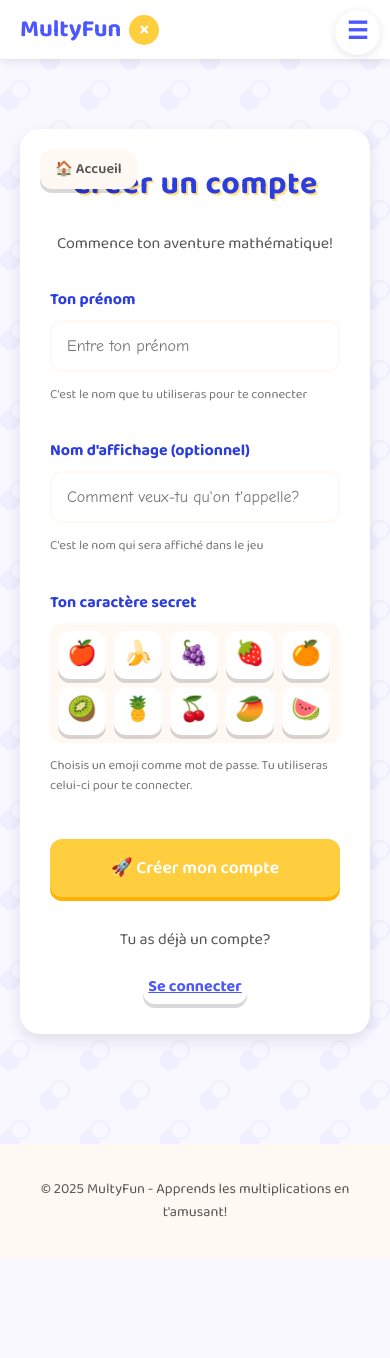
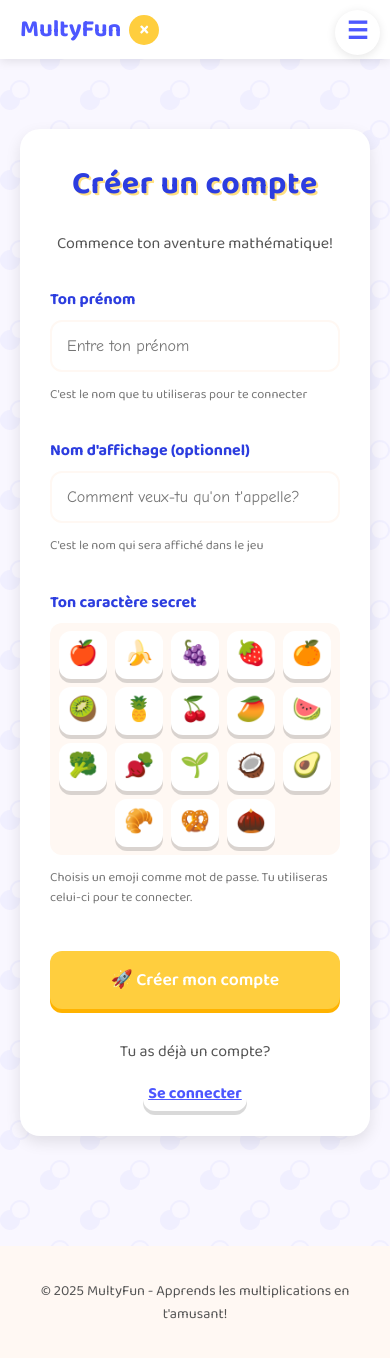
Before and after one commit to fpassaniti/jeu-grille-multiplications, a SvelteKit app: page /register in a window 390 px wide. Shown: the top 1358 px of the page. Before the commit the page ends 1259 px from the top, so only its background shows below. Built offline with nearby package versions, Linux system fonts and the light colour scheme.

Commit message:
replace all goto

```diff
--- a/src/app.css
+++ b/src/app.css
@@ -69,7 +69,8 @@ p {
 }
 
 /* Boutons */
-button {
+button,
+.button {
   font-family: 'Baloo 2', cursive;
   font-weight: 600;
   border-radius: var(--border-radius-md);
@@ -81,30 +82,36 @@ button {
   box-shadow: 0 4px 0 rgba(0, 0, 0, 0.15);
   position: relative;
   top: 0;
+  text-decoration: none;
 }
 
-button:hover {
+button:hover,
+.button:hover {
   transform: translateY(-2px);
   box-shadow: 0 6px 0 rgba(0, 0, 0, 0.15);
 }
 
-button:active {
+button:active,
+.button:hover {
   transform: translateY(2px);
   box-shadow: 0 2px 0 rgba(0, 0, 0, 0.15);
 }
 
-button.active {
+button.active,
+.button.active {
   background-color: var(--primary);
   color: white;
   box-shadow: 0 4px 0 var(--primary-dark);
 }
 
-button.active:hover {
+button.active:hover,
+.button.active:hover {
   background-color: var(--primary-light);
   box-shadow: 0 6px 0 var(--primary-dark);
 }
 
-button:disabled {
+button:disabled,
+.button:disabled {
   opacity: 0.6;
   cursor: not-allowed;
   transform: none;
@@ -188,7 +195,12 @@ input.incorrect {
     font-size: 1.2rem;
   }
 
-  button {
+  button,
+  .button {
     padding: 10px 20px;
   }
+
+  a {
+    text-decoration: none;
+  }
 }
--- a/src/lib/components/NavigationHeader.svelte
+++ b/src/lib/components/NavigationHeader.svelte
@@ -1,42 +1,9 @@
 <script>
-  import {goto} from '$app/navigation';
-
   // Props
   export let user = null;
 
   // État du menu mobile
   let mobileMenuOpen = false;
-
-  // Fonctions de navigation
-  function goToHome() {
-    goto('/');
-    closeMobileMenu();
-  }
-
-  function goToPlay() {
-    goto('/play');
-    closeMobileMenu();
-  }
-
-  function goToDashboard() {
-    goto('/dashboard');
-    closeMobileMenu();
-  }
-
-  function goToLeaderboard() {
-    goto('/leaderboard');
-    closeMobileMenu();
-  }
-
-  function goToLogin() {
-    goto('/login');
-    closeMobileMenu();
-  }
-
-  function goToRegister() {
-    goto('/register');
-    closeMobileMenu();
-  }
 
   // Fonction de déconnexion
   async function handleLogout() {
@@ -67,26 +34,26 @@
 <header class="app-header">
   <div class="header-container">
     <div class="header-main">
-      <div class="logo" on:click={goToHome}>
+      <a href="/" class="logo">
         <span class="logo-text">MultyFun</span>
         <span class="logo-icon">×</span>
-      </div>
+      </a>
 
       <!-- Navigation sur desktop -->
       <nav class="navigation desktop-nav">
         <ul class="nav-links">
           <li>
-            <button class="nav-link" on:click={goToHome}>Accueil</button>
+            <a href="/" class="nav-link button">Accueil</a>
           </li>
           <li>
-            <button class="nav-link" on:click={goToPlay}>Jouer</button>
+            <a href="/play" class="nav-link button">Jouer</a>
           </li>
           <li>
-            <button class="nav-link" on:click={goToLeaderboard}>Classement</button>
+            <a href="/leaderboard" class="nav-link button">Classement</a>
           </li>
           {#if user}
             <li>
-              <button class="nav-link" on:click={goToDashboard}>Tableau de bord</button>
+              <a href="/dashboard" class="nav-link button">Tableau de bord</a>
             </li>
           {/if}
         </ul>
@@ -100,8 +67,8 @@
             <span class="logout-icon">🚪</span>
           </button>
         {:else}
-          <button class="login-button" on:click={goToLogin}>Connexion</button>
-          <button class="register-button" on:click={goToRegister}>Inscription</button>
+          <a href="/login" class="button login-button">Connexion</a>
+          <a href="/register" class="button register-button">Inscription</a>
         {/if}
       </div>
 
@@ -116,25 +83,25 @@
       <nav class="mobile-nav">
         <ul class="mobile-nav-links">
           <li>
-            <button class="mobile-nav-link" on:click={goToHome}>
+            <a href="/" class="button mobile-nav-link">
               <span class="nav-icon">🏠</span> Accueil
-            </button>
+            </a>
           </li>
           <li>
-            <button class="mobile-nav-link" on:click={goToPlay}>
+            <a href="/play" class="button mobile-nav-link">
               <span class="nav-icon">🎮</span> Jouer
-            </button>
+            </a>
           </li>
           <li>
-            <button class="mobile-nav-link" on:click={goToLeaderboard}>
+            <a href="/leaderboard" class="button mobile-nav-link">
               <span class="nav-icon">🏆</span> Classement
-            </button>
+            </a>
           </li>
           {#if user}
             <li>
-              <button class="mobile-nav-link" on:click={goToDashboard}>
+              <a href="/dashboard" class="button mobile-nav-link">
                 <span class="nav-icon">📊</span> Tableau de bord
-              </button>
+              </a>
             </li>
           {/if}
         </ul>
@@ -149,12 +116,12 @@
               <span class="nav-icon">🚪</span> Déconnexion
             </button>
           {:else}
-            <button class="mobile-login-button" on:click={goToLogin}>
+            <a href="/login" class="button mobile-login-button">
               <span class="nav-icon">🔑</span> Connexion
-            </button>
-            <button class="mobile-register-button" on:click={goToRegister}>
+            </a>
+            <a href="/register" class="button mobile-register-button">
               <span class="nav-icon">📝</span> Inscription
-            </button>
+            </a>
           {/if}
         </div>
       </nav>
@@ -193,6 +160,7 @@
     align-items: center;
     gap: 8px;
     cursor: pointer;
+    text-decoration: none;
   }
 
   .logo-text {
@@ -239,6 +207,7 @@
     padding: 8px 12px;
     border-radius: var(--border-radius-sm);
     transition: all 0.2s;
+    text-decoration: none;
   }
 
   .nav-link:hover {
@@ -355,6 +324,7 @@
     color: var(--text-secondary);
     border-bottom: 1px solid var(--bg-secondary);
     cursor: pointer;
+    text-decoration: none;
   }
 
   .mobile-nav-link:hover {
@@ -398,6 +368,7 @@
     font-size: 1rem;
     border-radius: var(--border-radius-md);
     cursor: pointer;
+    text-decoration: none;
   }
 
   .mobile-logout-button {
--- a/src/routes/login/+page.svelte
+++ b/src/routes/login/+page.svelte
@@ -1,6 +1,6 @@
 <script>
-  import { goto } from '$app/navigation';
-  import { onMount } from 'svelte';
+  import {goto} from '$app/navigation';
+  import {onMount} from 'svelte';
 
   // État du formulaire
   let username = '';
@@ -11,7 +11,7 @@
   let submitted = false;
 
   // Caractères disponibles pour le mot de passe visuel
-  const passwordChars = ['🍎', '🍌', '🍇', '🍓', '🍊', '🥝', '🍍', '🍒', '🥭', '🍉'];
+  const passwordChars = ['🍎', '🍌', '🍇', '🍓', '🍊', '🥝', '🍍', '🍒', '🥭', '🍉', '🥦', '🫜', '🌱', '🥥', '🥑', '🥐', '🥨', '🌰'];
 
   // Vérifier si déjà connecté
   onMount(async () => {
@@ -46,7 +46,7 @@
         headers: {
           'Content-Type': 'application/json'
         },
-        body: JSON.stringify({ username, passwordChar })
+        body: JSON.stringify({username, passwordChar})
       });
 
       const data = await response.json();
@@ -63,16 +63,6 @@
     } finally {
       loading = false;
     }
-  }
-
-  // Fonction pour naviguer vers l'inscription
-  function goToRegister() {
-    goto('/register');
-  }
-
-  // Fonction pour retourner à l'accueil
-  function goToHome() {
-    goto('/');
   }
 </script>
 
@@ -150,12 +140,12 @@
       </form>
 
       <div class="alternative-actions">
-        <button type="button" class="text-button" on:click={goToRegister}>
+        <a href="/register" class="button text-button">
           Pas encore de compte ? Inscris-toi ici
-        </button>
-        <button type="button" class="text-button" on:click={goToHome}>
+        </a>
+        <a href="/" class="button text-button">
           <span class="emoji">🏠</span> Retour à l'accueil
-        </button>
+        </a>
       </div>
     </div>
   </div>
@@ -339,7 +329,9 @@
   }
 
   @keyframes spin {
-    to { transform: rotate(360deg); }
+    to {
+      transform: rotate(360deg);
+    }
   }
 
   .error-message {
@@ -366,6 +358,8 @@
     font-size: 0.95rem;
     text-decoration: underline;
     cursor: pointer;
+    border: none;
+    padding: 5px;
   }
 
   .text-button:hover {
--- a/src/routes/register/+page.svelte
+++ b/src/routes/register/+page.svelte
@@ -1,7 +1,4 @@
 <script>
-  import { goto } from '$app/navigation';
-  import { page } from '$app/stores';
-
   // État du formulaire
   let username = '';
   let passwordChar = '';
@@ -12,7 +9,7 @@
   let submitted = false;
 
   // Caractères disponibles pour le mot de passe visuel (identique à l'écran de login)
-  const passwordChars = ['🍎', '🍌', '🍇', '🍓', '🍊', '🥝', '🍍', '🍒', '🥭', '🍉'];
+  const passwordChars = ['🍎', '🍌', '🍇', '🍓', '🍊', '🥝', '🍍', '🍒', '🥭', '🍉', '🥦', '🫜', '🌱', '🥥', '🥑', '🥐', '🥨', '🌰'];
 
   async function handleRegister() {
     submitted = true;
@@ -59,16 +56,6 @@
       loading = false;
     }
   }
-
-  // Retour à l'accueil
-  function goToHome() {
-    goto('/');
-  }
-
-  // Aller à la page de connexion
-  function goToLogin() {
-    goto('/login');
-  }
 </script>
 
 <svelte:head>
@@ -77,10 +64,6 @@
 
 <main class="container">
   <div class="register-container card">
-    <button class="back-button" on:click={goToHome}>
-      <span class="emoji">🏠</span> Accueil
-    </button>
-
     <div class="register-header">
       <h1>Créer un compte</h1>
       <p class="register-subheader">Commence ton aventure mathématique!</p>
@@ -158,9 +141,9 @@
 
       <div class="register-footer">
         <p>Tu as déjà un compte?</p>
-        <button class="login-link" on:click={goToLogin}>
+        <a href="/login" class="button text-button">
           Se connecter
-        </button>
+        </a>
       </div>
     {/if}
   </div>
@@ -168,21 +151,10 @@
 
 <style>
   .register-container {
-    max-width: 500px;
+    max-width: 530px;
     margin: 50px auto;
     padding: 30px;
     position: relative;
-  }
-
-  .back-button {
-    position: absolute;
-    top: 20px;
-    left: 20px;
-    background-color: var(--bg-secondary);
-    color: var(--text-secondary);
-    padding: 8px 15px;
-    border-radius: var(--border-radius-md);
-    font-size: 0.9rem;
   }
 
   .register-header {
@@ -240,6 +212,7 @@
 
   .password-container {
     display: flex;
+    justify-content: center;
     flex-wrap: wrap;
     gap: 0.5rem;
     padding: 0.5rem;
@@ -302,7 +275,7 @@
     color: var(--text-secondary);
   }
 
-  .login-link {
+  .text-button {
     color: var(--primary);
     font-weight: bold;
     text-decoration: underline;
@@ -313,7 +286,7 @@
     font-size: 1rem;
   }
 
-  .login-link:hover {
+  .text-button:hover {
     color: var(--primary-dark);
   }
 
```
Also changed, not shown: src/routes/+page.svelte (+13 -35 lines), src/routes/collection/+page.svelte (+0 -45 lines), src/routes/dashboard/+page.svelte (+15 -37 lines), src/routes/leaderboard/+page.svelte (+8 -16 lines), src/routes/test-score/+page.svelte (+5 -3 lines).
